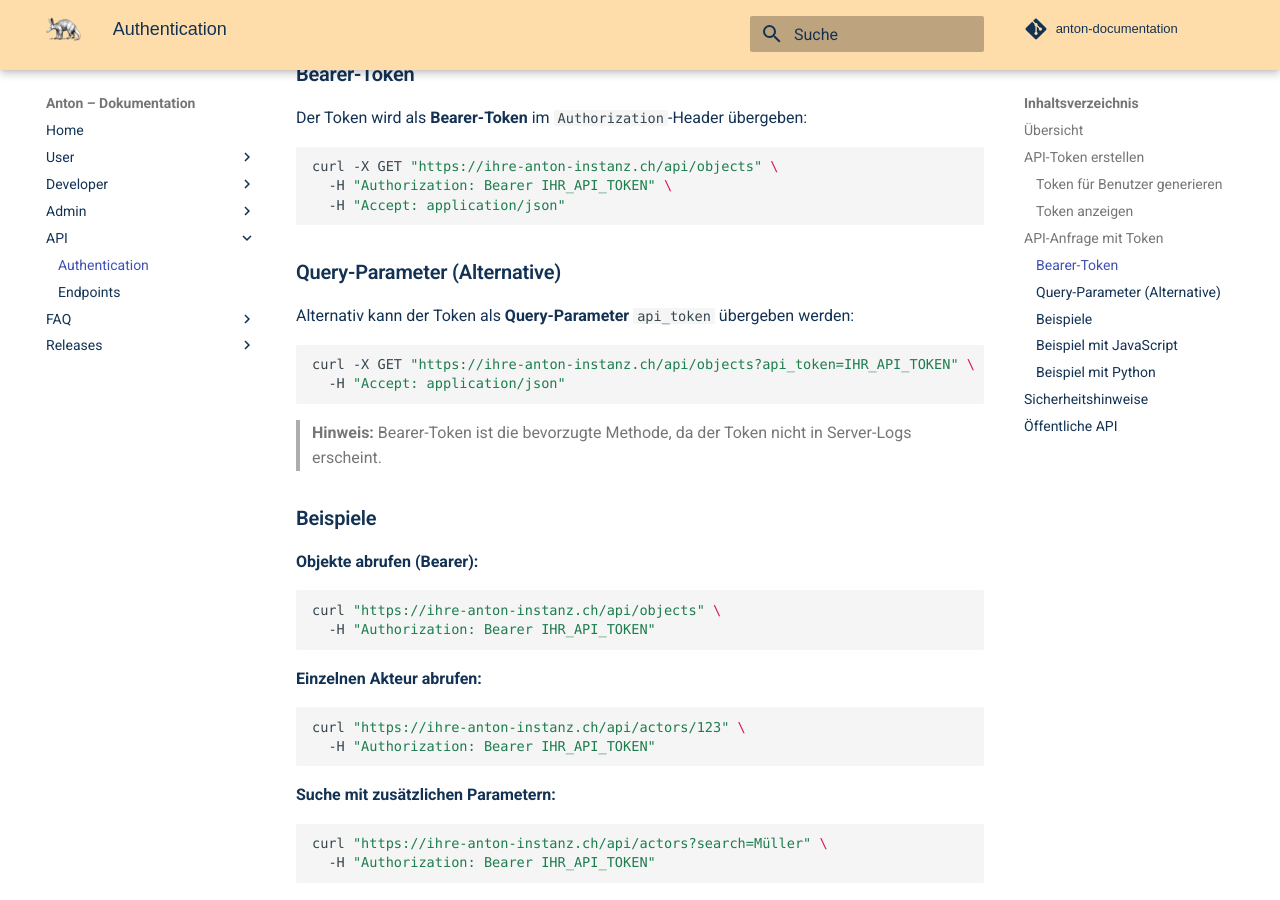
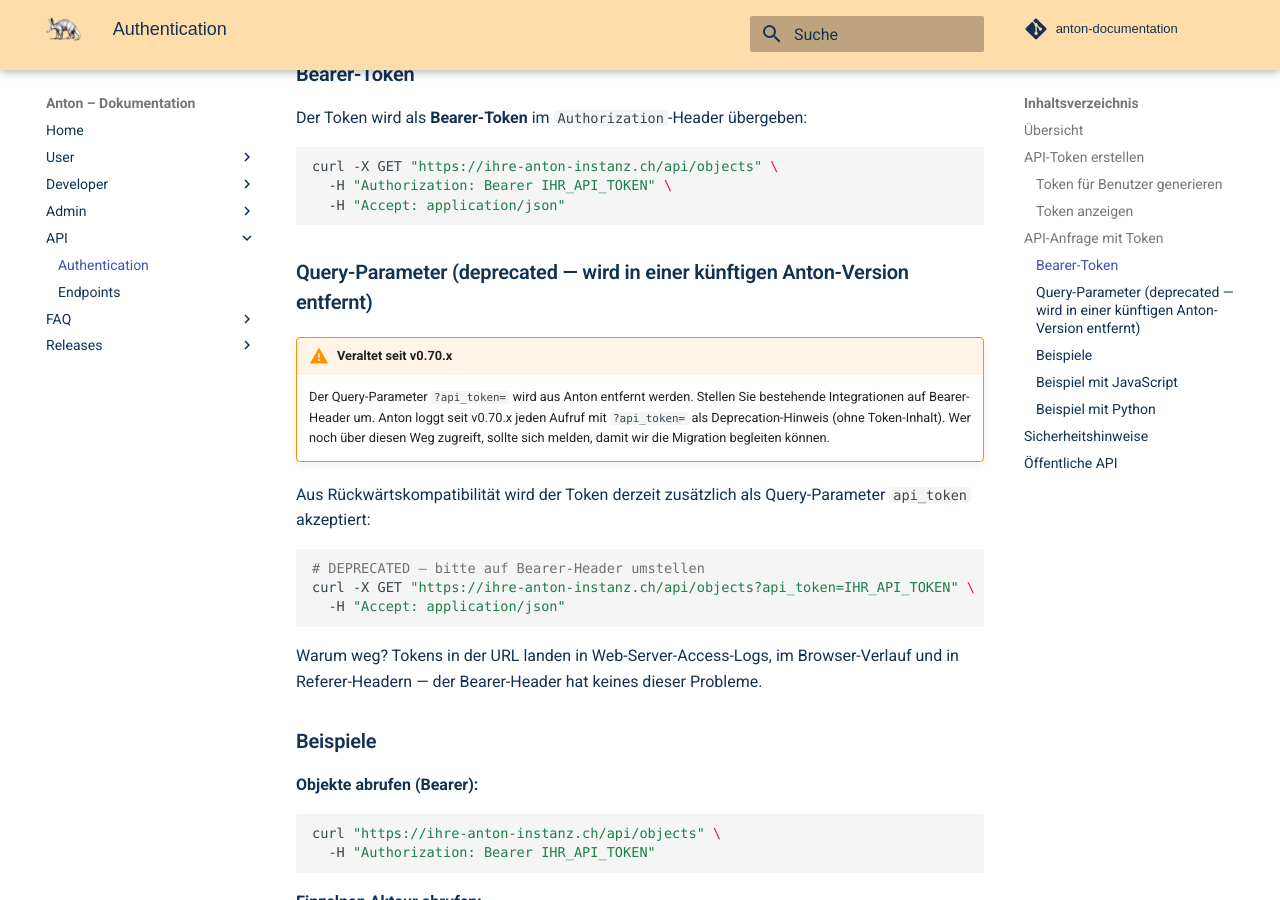
Before and after one commit to kraenzle-ritter/anton-documentation, an MkDocs documentation site: the page built from docs/api/authentication.md, in a window 1280 px wide and 900 px high, scrolled down 736 px. Built offline with MkDocs 1.6.1 and Material for MkDocs 9.7.7, drawn with Linux system fonts in a browser that asks for light colours; some web fonts are replaced; comment, search, counter and statistics services are not loaded.

Commit message:
docs(api): mark ?api_token= query-parameter as deprecated
Companion to anton#195 phase 1 (anton@7d959f999).

The query-parameter API-token path is being phased out — Anton now logs
every fallback hit at info-level so we can identify the remaining
callers. This doc-section update warns operators to migrate to the
Bearer-header before the fallback gets removed in a future Anton
release. Bearer is now the only non-deprecated way.

No code or example removed — both auth methods still work today; the
section just carries an explicit MkDocs-Material warning admonition
plus an inline "DEPRECATED" comment in the curl example.

````diff
--- a/docs/api/authentication.md
+++ b/docs/api/authentication.md
@@ -30,16 +30,20 @@ curl -X GET "https://ihre-anton-instanz.ch/api/objects" \
   -H "Accept: application/json"
 ```
 
-### Query-Parameter (Alternative)
+### Query-Parameter (deprecated — wird in einer künftigen Anton-Version entfernt)
 
-Alternativ kann der Token als **Query-Parameter** `api_token` übergeben werden:
+!!! warning "Veraltet seit v0.70.x"
+    Der Query-Parameter `?api_token=` wird aus Anton entfernt werden. Stellen Sie bestehende Integrationen auf Bearer-Header um. Anton loggt seit v0.70.x jeden Aufruf mit `?api_token=` als Deprecation-Hinweis (ohne Token-Inhalt). Wer noch über diesen Weg zugreift, sollte sich melden, damit wir die Migration begleiten können.
+
+Aus Rückwärtskompatibilität wird der Token derzeit zusätzlich als Query-Parameter `api_token` akzeptiert:
 
 ```bash
+# DEPRECATED — bitte auf Bearer-Header umstellen
 curl -X GET "https://ihre-anton-instanz.ch/api/objects?api_token=IHR_API_TOKEN" \
   -H "Accept: application/json"
 ```
 
-> **Hinweis:** Bearer-Token ist die bevorzugte Methode, da der Token nicht in Server-Logs erscheint.
+Warum weg? Tokens in der URL landen in Web-Server-Access-Logs, im Browser-Verlauf und in Referer-Headern — der Bearer-Header hat keines dieser Probleme.
 
 ### Beispiele
 
````
